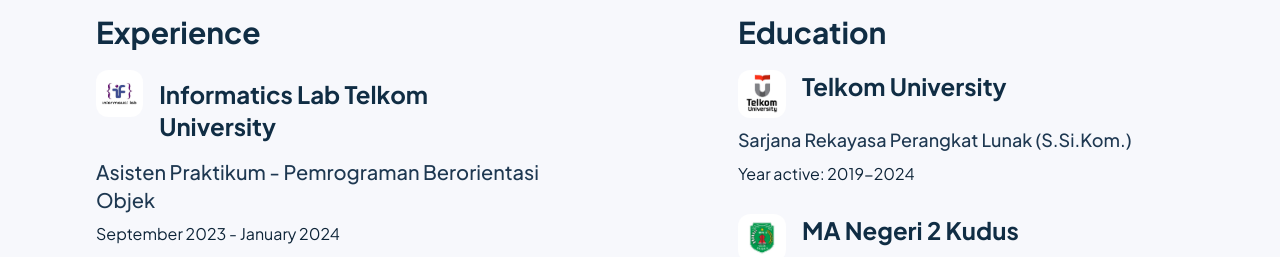
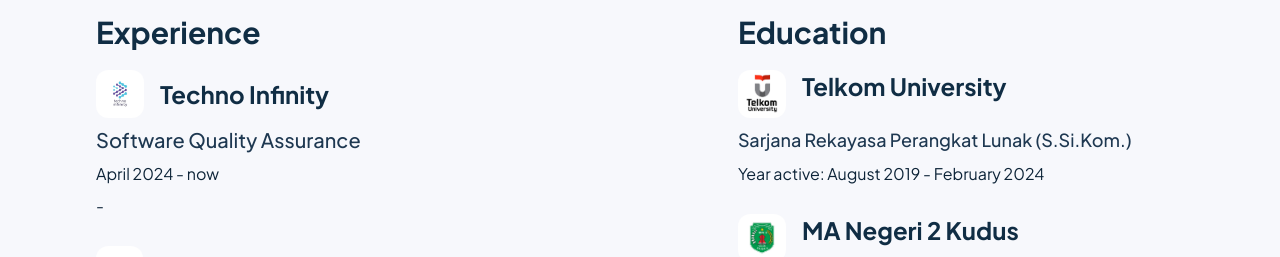
Before and after one commit to iqbalarauf/portfolio-web-iqbalarauf, a Vue app: page /about in a window 1280 px wide. Shown: the part 651-908 px from the top of the page. Built offline with nearby package versions, Linux system fonts and the light colour scheme; what vue-backtotop would draw is missing.

Commit message:
renewing about

```diff
--- a/src/components/about/AboutCounter.vue
+++ b/src/components/about/AboutCounter.vue
@@ -3,6 +3,14 @@ export default {
 	setup() {
 		return {
 			experience: [
+				{
+					img: require('@/assets/images/experience/techno.jpg'),
+					company: 'Techno Infinity',
+					position: 'Software Quality Assurance',
+					startDate: 'April 2024',
+					endDate: 'now',
+					description: '-'
+				},
 				{
 					img: require('@/assets/images/experience/iflab.jpg'),
 					company: 'Informatics Lab Telkom University',
@@ -41,13 +49,13 @@ export default {
 					img: require('@/assets/images/experience/telkomuniv.jpg'),
 					school: 'Telkom University',
 					major: 'Sarjana Rekayasa Perangkat Lunak (S.Si.Kom.)',
-					generation: '2019-2024',
+					generation: 'August 2019 - February 2024',
 				},
 				{
 					img: require('@/assets/images/experience/m2k.jpg'),
 					school: 'MA Negeri 2 Kudus',
-					major: 'Program Peminatan Matematika dan IPA',
-					generation: '2016-2019',
+					major: 'Program Peminatan Matematika dan Sains',
+					generation: 'July 2016 - April 2019',
 				},
 			]
 		}
@@ -66,7 +74,7 @@ export default {
 				<div class="flex flex-row mb-2">
 					<div><img
 							:src="job.img"
-							class="w-12 rounded-xl"
+							class="rounded-xl w-12"
 					/></div>
 					<div>
 						<h2 class="text-start font-general-bold text-2xl text-secondary-dark dark:text-secondary-light mb-2 pt-2 pl-4">
--- a/src/views/UI-UX.vue
+++ b/src/views/UI-UX.vue
@@ -114,7 +114,7 @@ export default {
 			<iframe class="w-full aspect-video"
 				src="https://openlibrary.telkomuniversity.ac.id/home/catalog/id/209119/slug/perancangan-ulang-antarmuka-website-proxsis-workspace-menggunakan-strategi-mobile-first-dalam-bentuk-buku-karya-ilmiah.html"
 				allowfullscreen="true" mozallowfullscreen="true"
-				webkitallowfullscreen="true"></iframe>
+				webkitallowfullscreen="true" allow="muted"></iframe>
 		</div>
 
 		<div class="w-full items-center mt-10 sm:mt-0">
```
Also changed, not shown: src/assets/images/experience/techno.jpg (added), 1 other file (tests, documents, lock files or other folders).
